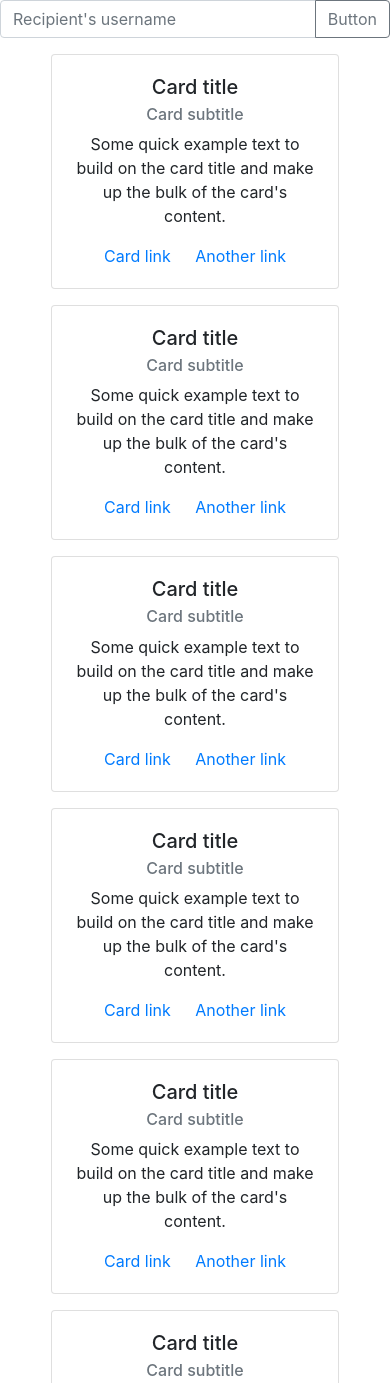
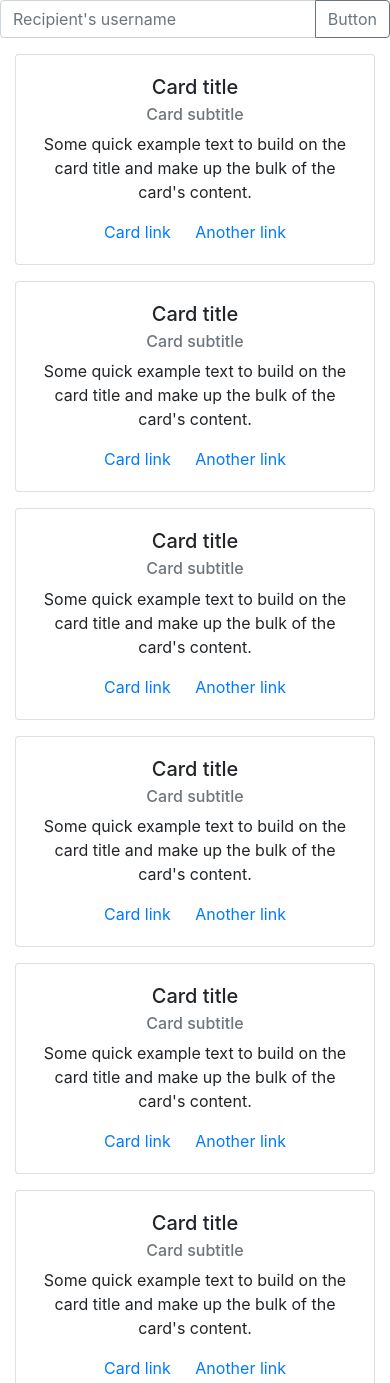
Before and after one commit to a-kyselov/Keep-project, a plain HTML site: page index.html in a window 390 px wide. Shown: the top 1383 px of the page. Drawn offline with nearby package versions, Linux system fonts and the light colour scheme.

Commit message:
add new change
Changed responsive

```diff
--- a/index.html
+++ b/index.html
@@ -24,8 +24,8 @@
     <div class="container">
         <div class="row">
 
-            <div class="col mb-3">
-                <div class="card text-center mx-auto" style="width: 18rem;">
+            <div class="col-lg-2 col-md-4 col-sm-6 mb-3">
+                <div class="card text-center mx-auto" style="max-width: 100%;">
                     <div class="card-body">
                         <h5 class="card-title">Card title</h5>
                         <h6 class="card-subtitle mb-2 text-muted">Card subtitle</h6>
@@ -38,8 +38,8 @@
             </div>
 
 
-            <div class="col mb-3">
-                <div class="card text-center mx-auto" style="width: 18rem;">
+            <div class="col-lg-2 col-md-4 col-sm-6 mb-3">
+                <div class="card text-center mx-auto" style="max-width: 100%;">
                     <div class="card-body">
                         <h5 class="card-title">Card title</h5>
                         <h6 class="card-subtitle mb-2 text-muted">Card subtitle</h6>
@@ -52,11 +52,11 @@
             </div>
 
 
-            <div class="w-100"></div>
 
 
-            <div class="col mb-3">
-                <div class="card text-center mx-auto" style="width: 18rem;">
+
+            <div class="col-lg-2 col-md-4 col-sm-6 mb-3">
+                <div class="card text-center mx-auto" style="max-width: 100%;">
                     <div class="card-body">
                         <h5 class="card-title">Card title</h5>
                         <h6 class="card-subtitle mb-2 text-muted">Card subtitle</h6>
@@ -69,8 +69,8 @@
             </div>
 
 
-            <div class="col mb-3">
-                <div class="card text-center mx-auto" style="width: 18rem;">
+            <div class="col-lg-2 col-md-4 col-sm-6 mb-3">
+                <div class="card text-center mx-auto" style="max-width: 100%;">
                     <div class="card-body">
                         <h5 class="card-title">Card title</h5>
                         <h6 class="card-subtitle mb-2 text-muted">Card subtitle</h6>
@@ -83,11 +83,11 @@
             </div>
 
 
-            <div class="w-100"></div>
 
 
-            <div class="col mb-3">
-                <div class="card text-center mx-auto" style="width: 18rem;">
+
+            <div class="col-lg-2 col-md-4 col-sm-6 mb-3">
+                <div class="card text-center mx-auto" style="max-width: 100%;">
                     <div class="card-body">
                         <h5 class="card-title">Card title</h5>
                         <h6 class="card-subtitle mb-2 text-muted">Card subtitle</h6>
@@ -99,8 +99,8 @@
                 </div>
             </div>
 
-            <div class="col mb-3">
-                <div class="card text-center mx-auto" style="width: 18rem;">
+            <div class="col-lg-2 col-md-4 col-sm-6 mb-3">
+                <div class="card text-center mx-auto" style="max-width: 100%;">
                     <div class="card-body">
                         <h5 class="card-title">Card title</h5>
                         <h6 class="card-subtitle mb-2 text-muted">Card subtitle</h6>
```
